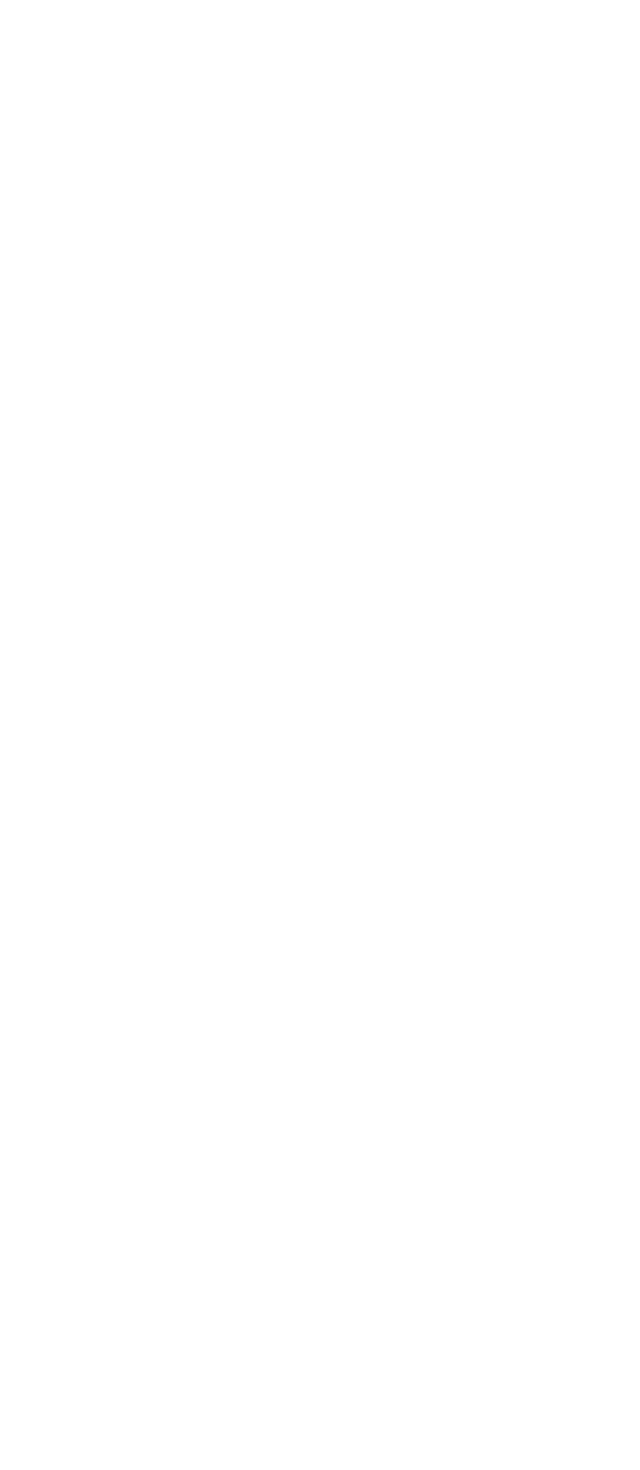
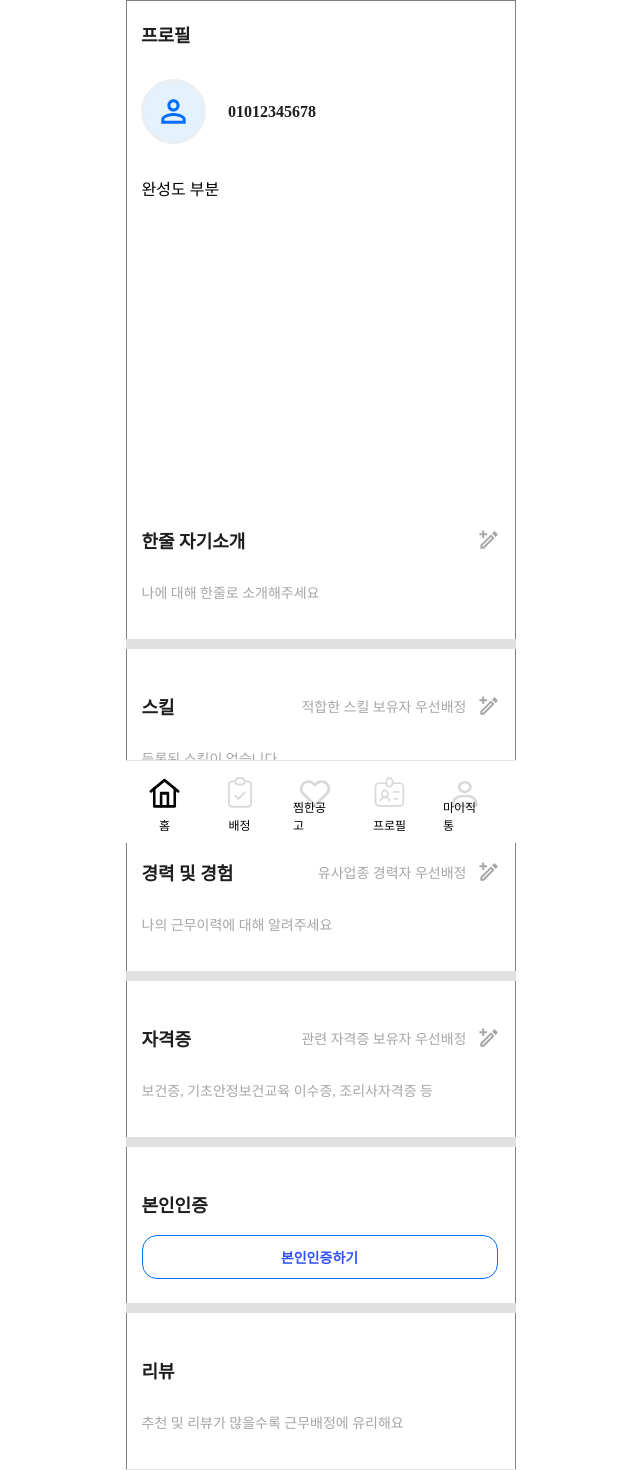
Before and after one commit to sejong-capstone-zigtong/zigtong-frontend, a React (Create React App) app: page /profile in a window 1280 px wide. Before the commit this address had no page. Shown: the top 1470 px of the page, without its empty margins (319-959 px from the left). Before the commit the page ends 800 px from the top, so only its background shows below. Built offline with nearby package versions, Linux system fonts and the light colour scheme.

Commit message:
[feat] 프로필 페이지 기본 ui rngus

```diff
--- a/src/Router.jsx
+++ b/src/Router.jsx
@@ -11,6 +11,7 @@ import SearchWork from "./pages/SearchWork";
 import WorkDetail from "./pages/WorkDetail";
 import Assignment from "./pages/Assignment";
 import SavedWorks from "./pages/SavedWork";
+import Profile from "./pages/Profile";
 
 const Router = () => {
   return (
@@ -27,6 +28,7 @@ const Router = () => {
           <Route path="/works/detail" element={<WorkDetail />} />
           <Route path="/assignment" element={<Assignment />} />
           <Route path="/works/saved" element={<SavedWorks />} />
+          <Route path="/profile" element={<Profile />} />
         </Route>
       </Routes>
     </BrowserRouter>
--- /dev/null
+++ b/src/pages/Profile.jsx
@@ -0,0 +1,211 @@
+/* eslint-disable no-unused-vars */
+import React from "react";
+import styled from "styled-components";
+import Footer from "../components/common/Footer";
+import user from "../assets/profile/User.svg";
+import pencil from "../assets/profile/Pencil.svg";
+
+const Profile = () => {
+  return (
+    <ProfileTotalComponent>
+      <ProfileHeader>프로필</ProfileHeader>
+      <ProfileInfo>
+        <ProfileInfoImgContainer>
+          <ProfileInfoImg src={user} alt="user" />
+        </ProfileInfoImgContainer>
+        <ProfileOtherInfoContainer>01012345678</ProfileOtherInfoContainer>
+      </ProfileInfo>
+      <ProfileCompletePercentComponent>완성도 부분</ProfileCompletePercentComponent>
+      <ProfileEachContainer>
+        <ProfileEachHeaderContainer>
+          <ProfileEachHeaderTopic>한줄 자기소개</ProfileEachHeaderTopic>
+          <PencilIcon src={pencil} alt="pencil" />
+        </ProfileEachHeaderContainer>
+        <ProfileEachContentPlaceholder>나에 대해 한줄로 소개해주세요</ProfileEachContentPlaceholder>
+      </ProfileEachContainer>
+      <TenPixelBar />
+      <ProfileEachContainer>
+        <ProfileEachHeaderContainer>
+          <ProfileEachHeaderTopic>스킬</ProfileEachHeaderTopic>
+          <ProfileEachHeaderPriority>적합한 스킬 보유자 우선배정</ProfileEachHeaderPriority>
+          <PencilIcon src={pencil} alt="pencil" />
+        </ProfileEachHeaderContainer>
+        <ProfileEachContentPlaceholder>등록된 스킬이 없습니다</ProfileEachContentPlaceholder>
+      </ProfileEachContainer>
+      <TenPixelBar />
+      <ProfileEachContainer>
+        <ProfileEachHeaderContainer>
+          <ProfileEachHeaderTopic>경력 및 경험</ProfileEachHeaderTopic>
+          <ProfileEachHeaderPriority>유사업종 경력자 우선배정</ProfileEachHeaderPriority>
+          <PencilIcon src={pencil} alt="pencil" />
+        </ProfileEachHeaderContainer>
+        <ProfileEachContentPlaceholder>
+          나의 근무이력에 대해 알려주세요
+        </ProfileEachContentPlaceholder>
+      </ProfileEachContainer>
+      <TenPixelBar />
+      <ProfileEachContainer>
+        <ProfileEachHeaderContainer>
+          <ProfileEachHeaderTopic>자격증</ProfileEachHeaderTopic>
+          <ProfileEachHeaderPriority>관련 자격증 보유자 우선배정</ProfileEachHeaderPriority>
+          <PencilIcon src={pencil} alt="pencil" />
+        </ProfileEachHeaderContainer>
+        <ProfileEachContentPlaceholder>
+          보건증, 기초안정보건교육 이수증, 조리사자격증 등
+        </ProfileEachContentPlaceholder>
+      </ProfileEachContainer>
+      <TenPixelBar />
+      <ProfileEachContainer>
+        <ProfileEachHeaderContainer>
+          <ProfileEachHeaderTopic>본인인증</ProfileEachHeaderTopic>
+        </ProfileEachHeaderContainer>
+        <SelfCertification>본인인증하기</SelfCertification>
+      </ProfileEachContainer>
+      <TenPixelBar />
+      <ProfileEachContainer>
+        <ProfileEachHeaderContainer>
+          <ProfileEachHeaderTopic>리뷰</ProfileEachHeaderTopic>
+        </ProfileEachHeaderContainer>
+        <ProfileEachContentPlaceholder>
+          추천 및 리뷰가 많을수록 근무배정에 유리해요
+        </ProfileEachContentPlaceholder>
+      </ProfileEachContainer>
+      <TenPixelBar />
+      <ProfileEachContainer>
+        <ProfileEachHeaderContainer>
+          <ProfileEachHeaderTopic>임금 계좌</ProfileEachHeaderTopic>
+          <PencilIcon src={pencil} alt="pencil" />
+        </ProfileEachHeaderContainer>
+        <ProfileEachContentPlaceholder>
+          급여를 입금받을 계좌를 등록해주세요
+        </ProfileEachContentPlaceholder>
+      </ProfileEachContainer>
+      <Footer />
+    </ProfileTotalComponent>
+  );
+};
+
+export default Profile;
+
+const ProfileTotalComponent = styled.div`
+  width: 100%;
+  height: 100%;
+  display: flex;
+  flex-direction: column;
+  align-items: center;
+  background-color: #fff;
+  padding: 0px 0px 100px 0px;
+`;
+
+const ProfileHeader = styled.div`
+  font-family: "Pretendard Variable";
+  color: #1e1e1e;
+  align-self: flex-start;
+  font-size: 18px;
+  font-weight: 800;
+  margin: 20px 0px 0px 14px;
+`;
+
+const ProfileInfo = styled.div`
+  margin: 32px 0px 0px 0px;
+  display: flex;
+  height: 65px;
+  width: 100%;
+`;
+
+const ProfileInfoImgContainer = styled.div`
+  display: flex;
+  width: 65px;
+  height: 65px;
+  justify-content: center;
+  align-items: center;
+  border-radius: 1300px;
+  border: 3.25px solid #eceff1;
+  background-color: #e3f2fd;
+  margin: 0px 0px 0px 14px;
+`;
+
+const ProfileInfoImg = styled.img`
+  width: 39px;
+  height: 39px;
+`;
+
+const ProfileOtherInfoContainer = styled.div`
+  font-family: "Pretendard Variable";
+  display: flex;
+  align-items: center;
+  color: #1e1e1e;
+  font-size: 16px;
+  font-weight: 800;
+  margin: 0px 0px 0px 22px;
+`;
+
+const ProfileCompletePercentComponent = styled.div`
+  width: 359px;
+  height: 307px;
+  margin: 32px 0px 0px 0px;
+`;
+
+const ProfileEachContainer = styled.div`
+  width: 359px;
+  min-height: 156px;
+`;
+
+const ProfileEachHeaderContainer = styled.div`
+  display: flex;
+  align-items: center;
+  position: relative;
+  margin: 44px 0px 0px 0px;
+`;
+
+const ProfileEachHeaderTopic = styled.div`
+  font-family: "Pretendard Variable";
+  color: #1e1e1e;
+  font-size: 18px;
+  font-weight: 600;
+`;
+
+const ProfileEachHeaderPriority = styled.div`
+  font-family: "Pretendard Variable";
+  position: absolute;
+  right: 34px;
+  color: #a6a6a6;
+  font-size: 14px;
+  font-weight: 500;
+`;
+
+const PencilIcon = styled.img`
+  position: absolute;
+  right: 0px;
+  width: 24px;
+  height: 24px;
+`;
+
+const ProfileEachContentPlaceholder = styled.div`
+  font-family: "Pretendard Variable";
+  color: #a6a6a6;
+  font-size: 14px;
+  font-weight: 500;
+  margin: 29px 0px 0px 0px;
+`;
+
+const TenPixelBar = styled.div`
+  width: 390px;
+  height: 10px;
+  background-color: #e0e0e0;
+`;
+
+const SelfCertification = styled.div`
+  font-family: "Pretendard Variable";
+  display: flex;
+  width: 356px;
+  height: 44px;
+  justify-content: center;
+  align-items: center;
+  border-radius: 15px;
+  border: 1px solid #006ffd;
+  color: #304ffe;
+  font-size: 14px;
+  font-weight: 600;
+  margin: 18px 0px 0px;
+`;
```
Also changed, not shown: src/assets/profile/Pencil.svg (added), src/assets/profile/User.svg (added).
